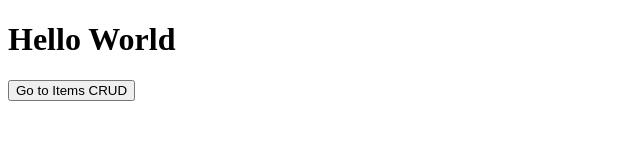
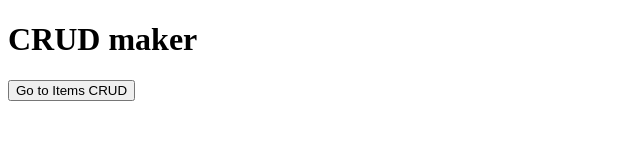
Before and after one commit to sonus69/FP-PSO-Kelompok-8, a website: page public/index.html in a window 1280 px wide. Shown: the whole page, without its empty margins (0-640 px from the left). Drawn offline with Linux system fonts and the light colour scheme.

Commit message:
Update index.html

```diff
--- a/public/index.html
+++ b/public/index.html
@@ -6,7 +6,7 @@
     <title>Home Page</title>
 </head>
 <body>
-    <h1>Hello World</h1>
+    <h1>CRUD maker</h1>
     <button onclick="location.href='/crud'">Go to Items CRUD</button>
 </body>
 </html>
```
